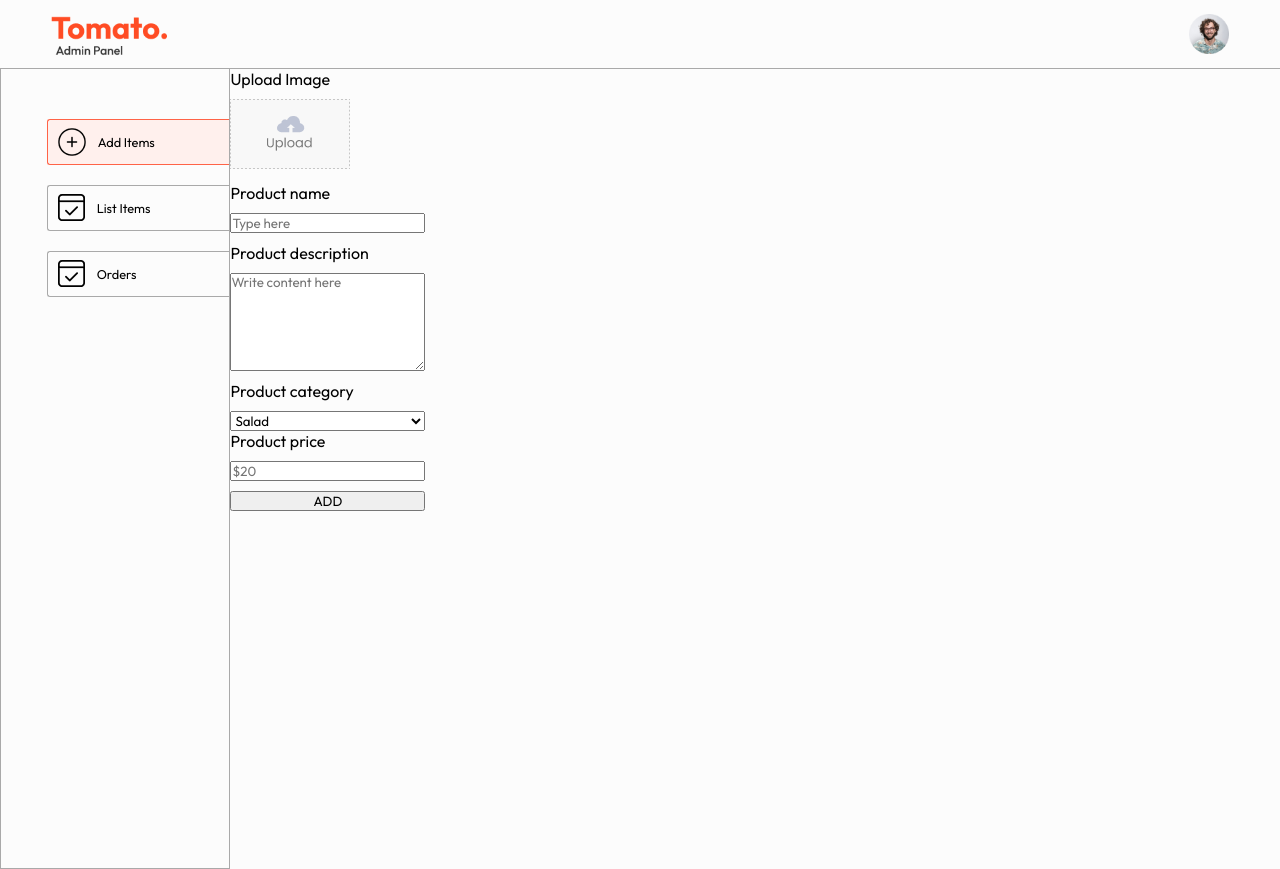
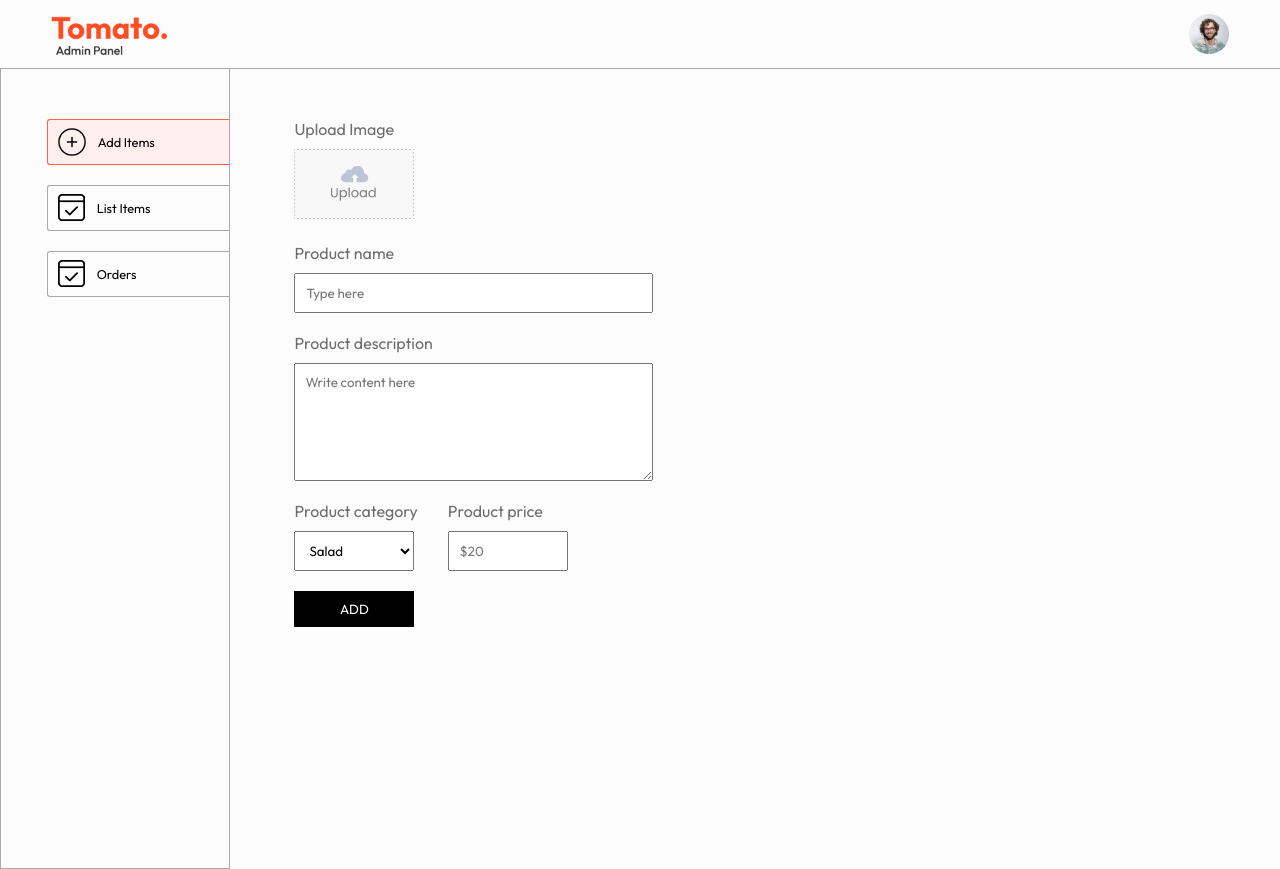
Before and after one commit to siddhartha-creator/Food-Delivery-App, a React (Vite) app in the folder admin/: page /add in a window 1280 px wide. Built offline with nearby package versions, Linux system fonts and the light colour scheme.

Commit message:
Update Add.css

```diff
--- a/admin/src/pages/Add/Add.css
+++ b/admin/src/pages/Add/Add.css
@@ -0,0 +1,35 @@
+.add{
+    width: 70%;
+    margin-left: max(5vw,25px);
+    margin-top: 50px;
+    color: #6d6d6d;
+    font-size: 16px;
+}
+.add form{
+    gap: 20px;
+}
+.add-img-upload img{
+    width: 120px;
+}
+.add-product-name, .add-product-description{
+    width: max(40%,280px);
+}
+.add-product-name input, .add-product-description textarea{
+    padding: 10px;
+}
+.add-category-price{
+    display: flex;
+    gap: 30px;
+}
+.add-category-price select, .add-category-price input{
+    max-width: 120px;
+    padding: 10px;
+}
+.add-btn{
+    max-width: 120px;
+    border: none;
+    padding: 10px;
+    background-color: black;
+    color: white;
+    cursor: pointer;
+}
```
